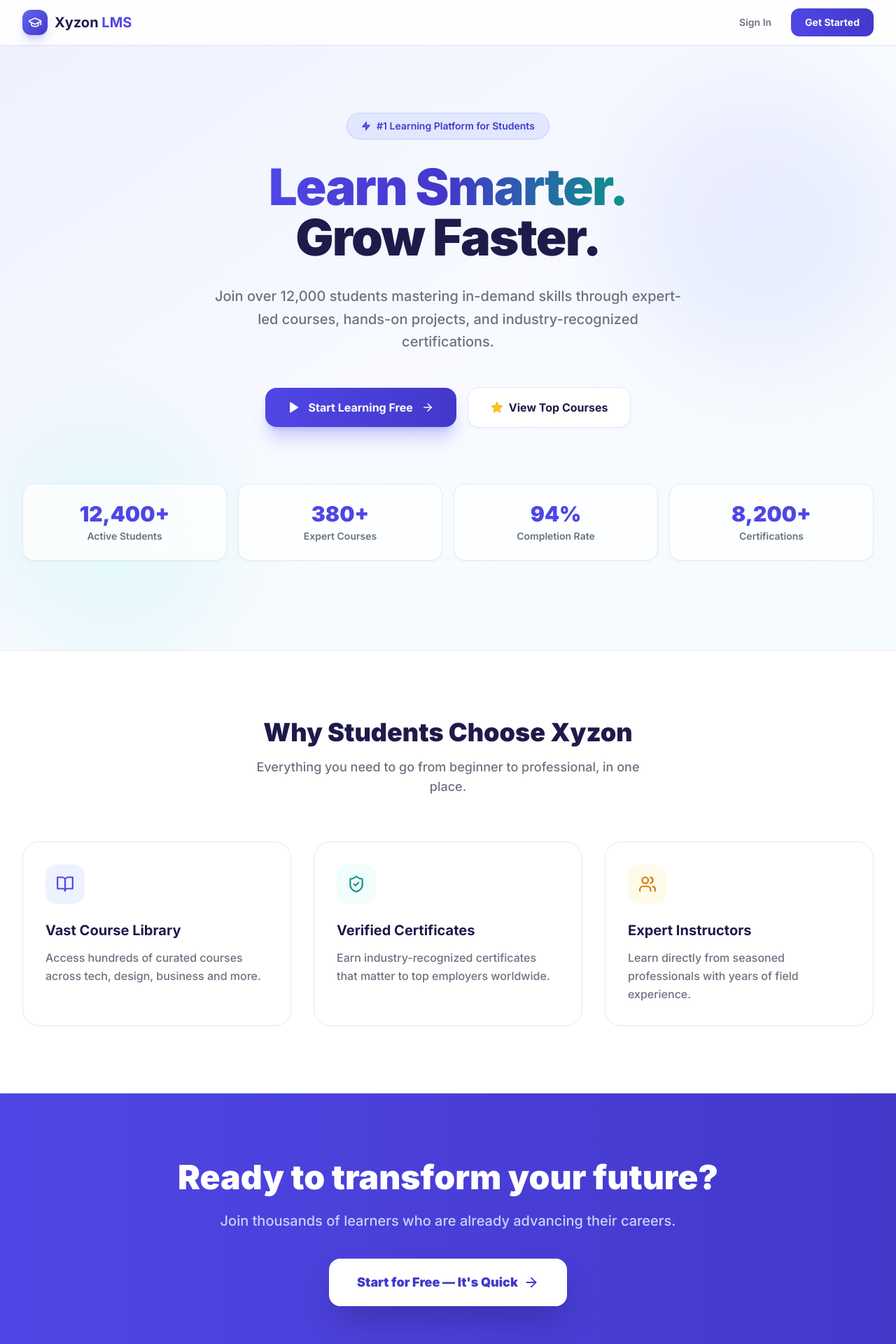
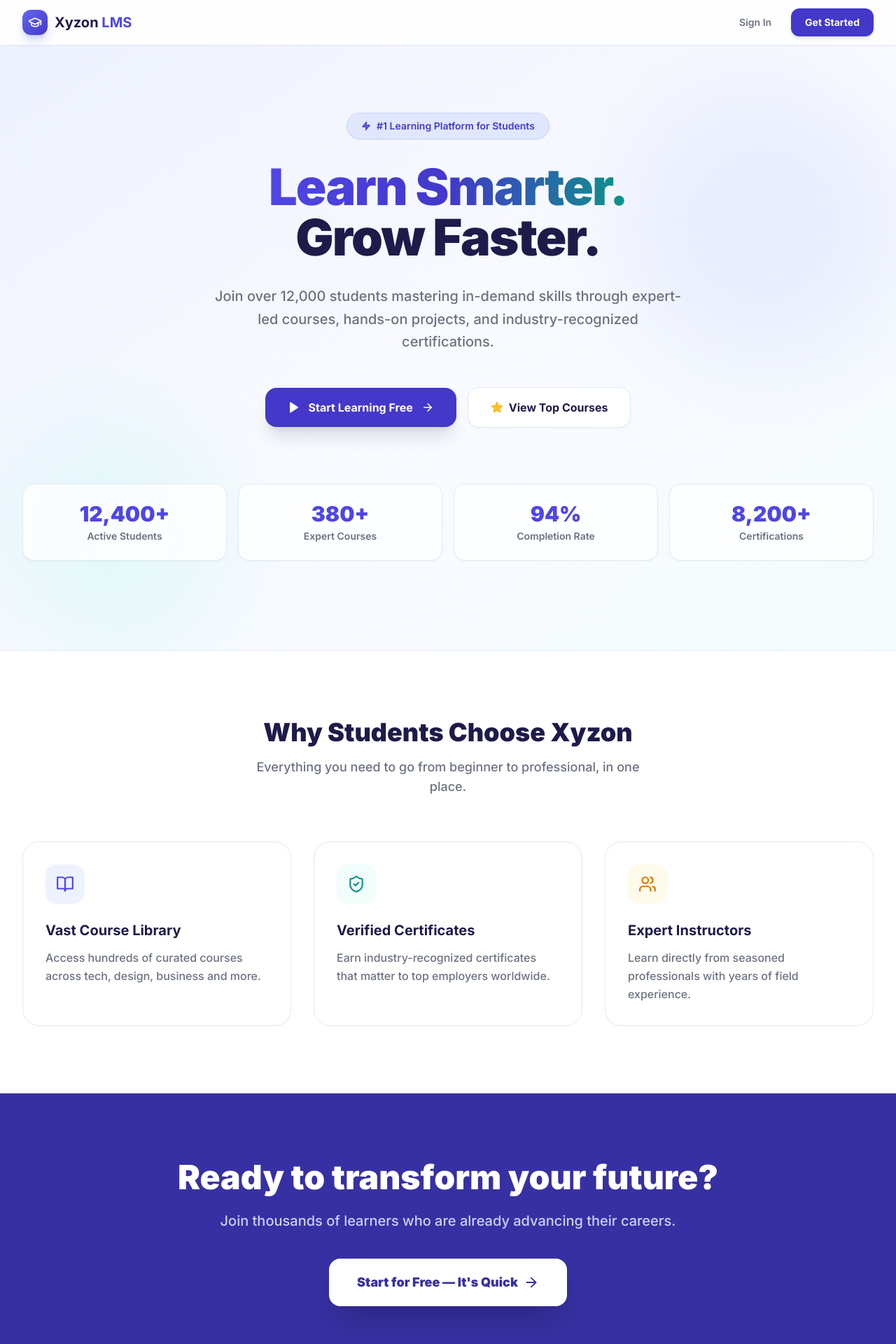
Before and after one commit to Adbhutha10/Xyzon-LMS-Portal, a React (Vite) app in the folder frontend/: page / in a window 1280 px wide. Shown: the top 1920 px of the page at 70% size. Built offline with nearby package versions, Linux system fonts and the light colour scheme.

Commit message:
Fix: Use inline styles for buttons/CTA to ensure visibility

```diff
--- a/frontend/src/pages/HomePage.jsx
+++ b/frontend/src/pages/HomePage.jsx
@@ -52,7 +52,7 @@ const HomePage = () => {
                         <Link to="/login" className="text-sm font-semibold text-ink-muted hover:text-ink transition-colors px-4 py-2">
                             Sign In
                         </Link>
-                        <Link to="/login" className="bg-gradient-to-r from-primary-600 to-primary-700 text-white px-5 py-2.5 rounded-xl text-sm font-bold hover:shadow-lg hover:shadow-primary-500/25 transition-all">
+                        <Link to="/login" style={{ background: '#4338ca', color: '#fff' }} className="px-5 py-2.5 rounded-xl text-sm font-bold hover:opacity-90 transition-all shadow-md">
                             Get Started
                         </Link>
                     </div>
@@ -88,7 +88,8 @@ const HomePage = () => {
                         <div className="flex flex-col sm:flex-row items-center justify-center gap-4">
                             <Link
                                 to="/login"
-                                className="w-full sm:w-auto flex items-center justify-center gap-3 px-8 py-4 bg-gradient-to-r from-primary-600 to-primary-700 text-white font-bold rounded-2xl shadow-xl shadow-primary-500/30 hover:shadow-2xl hover:shadow-primary-500/40 hover:-translate-y-0.5 transition-all group"
+                                style={{ background: '#4338ca', color: '#fff' }}
+                                className="w-full sm:w-auto flex items-center justify-center gap-3 px-8 py-4 font-bold rounded-2xl shadow-xl hover:-translate-y-0.5 transition-all group"
                             >
                                 <Play size={18} className="fill-white" />
                                 Start Learning Free
@@ -135,13 +136,14 @@ const HomePage = () => {
             </section>
 
             {/* CTA */}
-            <section className="py-24 bg-gradient-to-r from-primary-600 to-primary-700">
+            <section style={{ background: '#3730a3' }} className="py-24">
                 <div className="max-w-4xl mx-auto px-4 text-center">
-                    <h2 className="text-4xl md:text-5xl font-black text-white mb-6">Ready to transform your future?</h2>
-                    <p className="text-primary-200 text-xl mb-10 font-medium">Join thousands of learners who are already advancing their careers.</p>
+                    <h2 className="text-4xl md:text-5xl font-black mb-6" style={{ color: '#fff' }}>Ready to transform your future?</h2>
+                    <p className="text-xl mb-10 font-medium" style={{ color: '#c7d2fe' }}>Join thousands of learners who are already advancing their careers.</p>
                     <Link
                         to="/login"
-                        className="inline-flex items-center gap-2 px-10 py-5 bg-white text-primary-700 font-black text-lg rounded-2xl shadow-2xl hover:shadow-white/30 hover:bg-surface-50 transition-all group"
+                        className="inline-flex items-center gap-2 px-10 py-5 font-black text-lg rounded-2xl shadow-2xl hover:-translate-y-0.5 transition-all group"
+                        style={{ background: '#fff', color: '#3730a3' }}
                     >
                         Start for Free — It's Quick
                         <ArrowRight size={22} className="group-hover:translate-x-1 transition-transform" />
```
